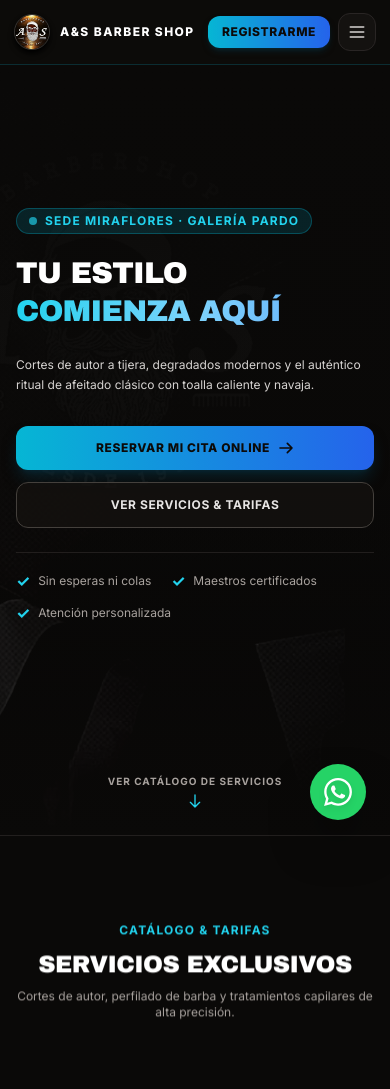
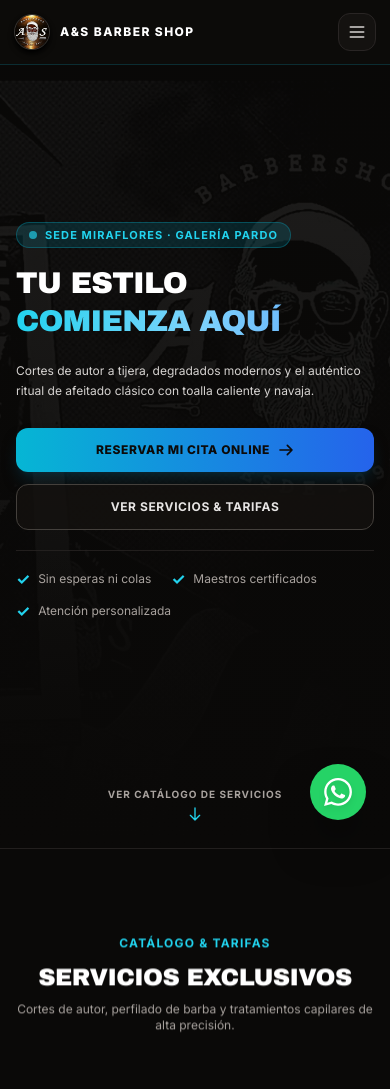
Before and after one commit to gersonst89-bit/as-barber-shop, a Spring Boot app: page / in a window 390 px wide. Shown: the top 1089 px of the page. Run offline with Spring Boot 4, Linux system fonts and the light colour scheme; data that the repository does not hold is empty; some of the project's set-up classes (security, data sources, template engines, error pages and the like) are left out, and stand-ins take their place; some libraries are stand-ins or nearby versions.

Commit message:
fix(mobile): overlay drawer menu, cabecera limpia sin saturacion y hero balanceado

```diff
--- a/src/main/resources/static/index.html
+++ b/src/main/resources/static/index.html
@@ -40,7 +40,7 @@
             <a href="/pages/login.html" id="enlace-iniciar-sesion" class="hidden sm:inline-flex px-3.5 sm:px-4 py-2 rounded-xl border border-stone-700 hover:border-cyan-500 text-stone-200 hover:text-cyan-400 text-xs font-bold transition">
               Iniciar Sesión
             </a>
-            <a href="/pages/registro.html" id="enlace-registrarse" class="bg-gradient-to-r from-cyan-500 to-blue-600 hover:from-cyan-400 hover:to-blue-500 text-stone-950 font-black px-3.5 sm:px-5 py-2 rounded-xl text-xs uppercase tracking-wider shadow-md shadow-cyan-950/50 transition transform active:scale-95">
+            <a href="/pages/registro.html" id="enlace-registrarse" class="hidden sm:inline-flex bg-gradient-to-r from-cyan-500 to-blue-600 hover:from-cyan-400 hover:to-blue-500 text-stone-950 font-black px-3.5 sm:px-5 py-2 rounded-xl text-xs uppercase tracking-wider shadow-md shadow-cyan-950/50 transition transform active:scale-95">
               Registrarme
             </a>
           </div>
@@ -58,10 +58,10 @@
                 U
               </div>
             </div>
-            <a href="/pages/cliente/reservas.html" id="enlace-panel-usuario" class="bg-gradient-to-r from-cyan-500 to-blue-600 hover:from-cyan-400 hover:to-blue-500 text-stone-950 font-black px-3 sm:px-3.5 py-1.5 rounded-xl text-xs uppercase tracking-wider transition">
+            <a href="/pages/cliente/reservas.html" id="enlace-panel-usuario" class="hidden sm:inline-flex bg-gradient-to-r from-cyan-500 to-blue-600 hover:from-cyan-400 hover:to-blue-500 text-stone-950 font-black px-3 sm:px-3.5 py-1.5 rounded-xl text-xs uppercase tracking-wider transition">
               Mi Panel
             </a>
-            <button type="button" id="btn-cerrar-sesion-cabecera" class="p-2 rounded-xl border border-red-700/40 text-red-400 hover:bg-red-950/40 text-xs transition cursor-pointer" title="Cerrar sesión">
+            <button type="button" id="btn-cerrar-sesion-cabecera" class="hidden sm:inline-flex p-2 rounded-xl border border-red-700/40 text-red-400 hover:bg-red-950/40 text-xs transition cursor-pointer" title="Cerrar sesión">
               <svg class="w-3.5 h-3.5" fill="none" stroke="currentColor" viewBox="0 0 24 24"> <path stroke-linecap="round" stroke-linejoin="round" stroke-width="2" d="M17 16l4-4m0 0l-4-4m4 4H7m6 4v1a3 3 0 01-3 3H6a3 3 0 01-3-3V7a3 3 0 013-3h4a3 3 0 013 3v1"></path> </svg>
             </button>
           </div>
@@ -76,66 +76,72 @@
         </div>
       </div>
       <div id="barra-progreso-scroll" class="absolute bottom-0 left-0 h-[2.5px] bg-gradient-to-r from-cyan-400 via-sky-400 to-amber-400 w-0 transition-[width] duration-75 ease-out shadow-sm shadow-cyan-400/50"></div>
-      <div id="menu-movil-desplegable" class="hidden lg:hidden border-t border-stone-800/90 bg-[#0d0c0a]/98 backdrop-blur-2xl px-4 py-5 space-y-4 shadow-2xl transition-all duration-300">
-        <nav class="flex flex-col space-y-1.5 text-xs sm:text-sm font-bold uppercase tracking-wider text-stone-300">
-          <a href="#inicio" class="enlace-nav-movil flex items-center justify-between py-2.5 px-3 rounded-xl hover:bg-stone-900/80 hover:text-cyan-400 transition">
+    </header>
+    <div id="menu-movil-desplegable" class="hidden lg:hidden fixed inset-x-0 top-[60px] sm:top-[68px] bottom-0 z-50 bg-[#0a0908]/98 backdrop-blur-2xl px-6 py-6 flex flex-col justify-between overflow-y-auto border-t border-stone-800/80">
+      <nav class="flex flex-col space-y-1 text-sm font-bold uppercase tracking-wider text-stone-300">
+        <a href="#inicio" class="enlace-nav-movil flex items-center justify-between py-3.5 px-3 rounded-xl hover:bg-stone-900/80 hover:text-cyan-400 transition border-b border-stone-800/40">
           <span>Inicio</span>
           <span class="text-xs text-stone-500">↗</span>
         </a>
-          <a href="#servicios" class="enlace-nav-movil flex items-center justify-between py-2.5 px-3 rounded-xl hover:bg-stone-900/80 hover:text-cyan-400 transition">
+        <a href="#servicios" class="enlace-nav-movil flex items-center justify-between py-3.5 px-3 rounded-xl hover:bg-stone-900/80 hover:text-cyan-400 transition border-b border-stone-800/40">
           <span>Servicios & Tarifas</span>
           <span class="text-xs text-stone-500">↗</span>
         </a>
-          <a href="#sede" class="enlace-nav-movil flex items-center justify-between py-2.5 px-3 rounded-xl hover:bg-stone-900/80 hover:text-cyan-400 transition">
+        <a href="#sede" class="enlace-nav-movil flex items-center justify-between py-3.5 px-3 rounded-xl hover:bg-stone-900/80 hover:text-cyan-400 transition border-b border-stone-800/40">
           <span>Nuestra Sede</span>
           <span class="text-xs text-stone-500">↗</span>
         </a>
-          <a href="#barberos" class="enlace-nav-movil flex items-center justify-between py-2.5 px-3 rounded-xl hover:bg-stone-900/80 hover:text-cyan-400 transition">
+        <a href="#barberos" class="enlace-nav-movil flex items-center justify-between py-3.5 px-3 rounded-xl hover:bg-stone-900/80 hover:text-cyan-400 transition border-b border-stone-800/40">
           <span>Maestros Barberos</span>
           <span class="text-xs text-stone-500">↗</span>
         </a>
-          <a href="#experiencia" class="enlace-nav-movil flex items-center justify-between py-2.5 px-3 rounded-xl hover:bg-stone-900/80 hover:text-cyan-400 transition">
+        <a href="#experiencia" class="enlace-nav-movil flex items-center justify-between py-3.5 px-3 rounded-xl hover:bg-stone-900/80 hover:text-cyan-400 transition border-b border-stone-800/40">
           <span>Experiencia A&S</span>
           <span class="text-xs text-stone-500">↗</span>
         </a>
       </nav>
-        <div id="acciones-menu-movil" class="pt-3 border-t border-stone-800/80 flex flex-col gap-2">
-          <a href="/pages/login.html" class="w-full py-2.5 text-center rounded-xl border border-stone-700 hover:border-cyan-500 text-stone-200 text-xs font-bold transition">
+      <div class="mt-auto pt-6 space-y-4">
+        <div id="acciones-menu-movil" class="flex flex-col gap-2.5">
+          <a href="/pages/login.html" class="w-full py-3 text-center rounded-xl border border-stone-700 hover:border-cyan-500 text-stone-200 text-xs font-bold uppercase tracking-wider transition bg-[#141210]">
             Iniciar Sesión
           </a>
-          <a href="/pages/registro.html" class="w-full py-2.5 text-center bg-gradient-to-r from-cyan-500 to-blue-600 hover:from-cyan-400 text-stone-950 font-black text-xs uppercase tracking-wider rounded-xl shadow-md transition">
+          <a href="/pages/registro.html" class="w-full py-3 text-center bg-gradient-to-r from-cyan-500 to-blue-600 hover:from-cyan-400 text-stone-950 font-black text-xs uppercase tracking-wider rounded-xl shadow-lg shadow-cyan-950/50 transition">
             Registrarme
           </a>
         </div>
-        <div id="usuario-menu-movil" class="hidden pt-3 border-t border-stone-800/80 flex-col gap-2.5">
-          <div class="flex items-center gap-3 px-2 py-1">
-            <div id="avatar-usuario-movil" class="w-9 h-9 rounded-full bg-gradient-to-br from-cyan-500 to-blue-700 text-black font-extrabold flex items-center justify-center text-xs shadow-md">
+        <div id="usuario-menu-movil" class="hidden flex-col gap-3">
+          <div class="flex items-center gap-3 p-3 rounded-xl bg-stone-900/70 border border-stone-800">
+            <div id="avatar-usuario-movil" class="w-10 h-10 rounded-full bg-gradient-to-br from-cyan-500 to-blue-700 text-black font-extrabold flex items-center justify-center text-xs shadow-md">
               U
             </div>
             <div>
-              <p id="nombre-usuario-movil" class="text-xs font-bold text-stone-200">Usuario</p>
+              <p id="nombre-usuario-movil" class="text-xs font-bold text-stone-200 truncate max-w-[200px]">Usuario</p>
               <p id="rol-usuario-movil" class="text-[10px] text-cyan-400 font-bold uppercase tracking-wider">Cliente</p>
             </div>
           </div>
-          <a href="/pages/cliente/reservas.html" id="enlace-panel-usuario-movil" class="w-full py-2.5 text-center bg-gradient-to-r from-cyan-500 to-blue-600 text-stone-950 font-black text-xs uppercase tracking-wider rounded-xl transition">
+          <a href="/pages/cliente/reservas.html" id="enlace-panel-usuario-movil" class="w-full py-3 text-center bg-gradient-to-r from-cyan-500 to-blue-600 text-stone-950 font-black text-xs uppercase tracking-wider rounded-xl transition">
             Ir a Mi Panel
           </a>
-          <button type="button" id="btn-cerrar-sesion-movil" class="w-full py-2 text-center rounded-xl border border-red-700/40 text-red-400 hover:bg-red-950/40 text-xs font-semibold transition cursor-pointer">
+          <button type="button" id="btn-cerrar-sesion-movil" class="w-full py-2.5 text-center rounded-xl border border-red-700/40 text-red-400 hover:bg-red-950/40 text-xs font-semibold transition cursor-pointer">
             Cerrar Sesión
           </button>
+        </div>
+        <div class="text-center text-[11px] text-stone-500 pt-2 border-t border-stone-800/60">
+          Av. José Pardo 620, Miraflores · Sótano Tda. 18
+        </div>
       </div>
     </div>
     </header>
     <main class="flex-1">
-      <section id="inicio" class="relative w-full overflow-hidden bg-[#0a0908] border-b border-stone-800/80 min-h-[calc(100vh-73px)] flex flex-col justify-between">
-        <div class="absolute inset-0 z-0 w-full h-full">
-          <img src="/img/as-poster-bn.jpg" alt="A&S Barber Shop Miraflores Poster B&N" class="w-full h-full object-cover filter brightness-[0.70] sm:brightness-[0.90] contrast-[1.15]" style="object-position: right 3%" />
-          <div class="absolute inset-0 bg-gradient-to-b sm:bg-gradient-to-r from-[#0a0908] via-[#0a0908]/95 sm:via-[#0a0908] sm:via-60% to-transparent w-full lg:w-[75%]"></div>
-          <div class="absolute inset-0 bg-gradient-to-t from-[#0a0908] via-[#0a0908]/50 to-transparent"></div>
+      <section id="inicio" class="relative w-full overflow-hidden bg-[#0a0908] border-b border-stone-800/80 min-h-[calc(100vh-60px)] sm:min-h-[calc(100vh-68px)] flex flex-col justify-between">
+        <div class="absolute inset-0 z-0 w-full h-full pointer-events-none">
+          <img src="/img/as-poster-bn.jpg" alt="A&S Barber Shop Miraflores Poster B&N" class="w-full h-full object-cover object-[75%_center] sm:object-[right_3%] filter brightness-[0.80] sm:brightness-[0.90] contrast-[1.15] opacity-40 sm:opacity-100" />
+          <div class="absolute inset-0 bg-gradient-to-t from-[#0a0908] via-[#0a0908]/85 to-[#0a0908]/75 sm:bg-gradient-to-r sm:from-[#0a0908] sm:via-[#0a0908] sm:via-60% sm:to-transparent w-full lg:w-[75%]"></div>
+          <div class="absolute inset-0 bg-gradient-to-t from-[#0a0908] via-transparent to-transparent"></div>
         </div>
-        <div class="relative z-10 max-w-7xl mx-auto w-full my-auto flex items-center px-4 sm:px-8 py-8 sm:py-12">
-          <div class="max-w-3xl space-y-6 scroll-reveal">
-            <div class="inline-flex items-center gap-2 px-3 py-1 rounded-full bg-cyan-500/15 border border-cyan-500/30 text-cyan-400 text-xs font-bold tracking-widest uppercase">
+        <div class="relative z-10 max-w-7xl mx-auto w-full my-auto flex items-center px-4 sm:px-8 py-10 sm:py-16">
+          <div class="max-w-3xl space-y-5 sm:space-y-6 scroll-reveal">
+            <div class="inline-flex items-center gap-2 px-3 py-1 rounded-full bg-cyan-500/15 border border-cyan-500/30 text-cyan-400 text-[11px] sm:text-xs font-bold tracking-widest uppercase">
               <span class="w-2 h-2 rounded-full bg-cyan-400 animate-pulse"></span>
               <span>SEDE MIRAFLORES · GALERÍA PARDO</span>
             </div>
@@ -505,7 +511,7 @@
         </p>
       </div>
     </footer>
-    <a href="https://wa.me/51986717861?text=Hola%20A%26S%20Barber%20Shop%2C%20quisiera%20consultar%20sobre%20una%20atenci%C3%B3n%20en%20la%20sede%20de%20Miraflores." target="_blank" rel="noopener noreferrer" id="btn-flotante-whatsapp" class="fixed bottom-6 right-6 z-50 w-14 h-14 sm:w-16 sm:h-16 rounded-full bg-[#25D366] hover:bg-[#20ba5a] text-white flex items-center justify-center shadow-2xl shadow-black/80 hover:scale-110 active:scale-95 transition-all duration-300 group" title="Chatear por WhatsApp">
+    <a href="https://wa.me/51986717861?text=Hola%20A%26S%20Barber%20Shop%2C%20quisiera%20consultar%20sobre%20una%20atenci%C3%B3n%20en%20la%20sede%20de%20Miraflores." target="_blank" rel="noopener noreferrer" id="btn-flotante-whatsapp" class="fixed bottom-6 right-6 z-40 w-14 h-14 sm:w-16 sm:h-16 rounded-full bg-[#25D366] hover:bg-[#20ba5a] text-white flex items-center justify-center shadow-2xl shadow-black/80 hover:scale-110 active:scale-95 transition-all duration-300 group" title="Chatear por WhatsApp">
       <span class="absolute right-full mr-3 px-3 py-1.5 rounded-xl bg-[#141210] border border-stone-800 text-stone-200 text-xs font-semibold whitespace-nowrap opacity-0 group-hover:opacity-100 transition-opacity duration-200 pointer-events-none shadow-2xl hidden sm:block">
         ¿Tienes dudas? Escríbenos
       </span>
```
Also changed, not shown: src/main/resources/static/js/home.js (+23 -9 lines). Lines whose indentation alone changed are shown as unchanged.
